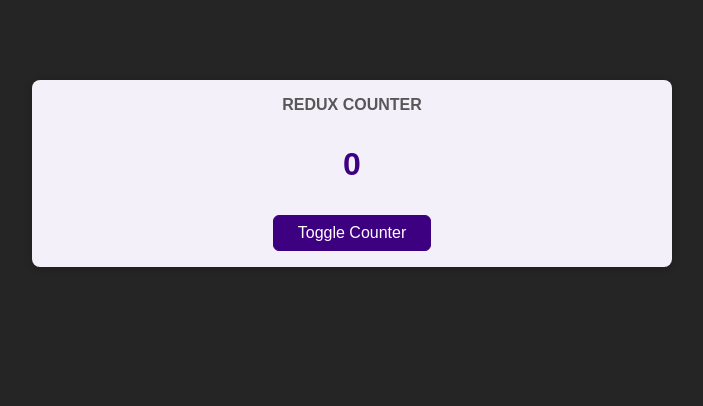
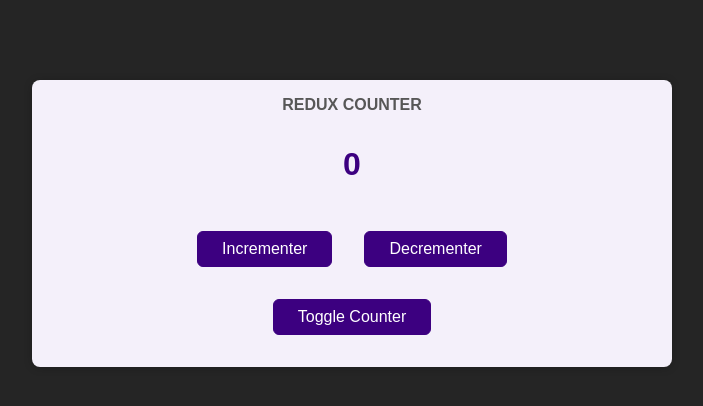
Before and after one commit to Pavithrank02/react-redux-project, a React (Create React App) app: page / in a window 1280 px wide. Shown: the top 406 px of the page, without its empty margins (288-991 px from the left). Built offline with nearby package versions, Linux system fonts and the light colour scheme.

Commit message:
handling counter value

```diff
--- a/src/components/Counter.js
+++ b/src/components/Counter.js
@@ -1,15 +1,28 @@
-import {useSelector} from 'react-redux'
+import {useSelector, useDispatch} from 'react-redux'
 import classes from './Counter.module.css';
 
 const Counter = () => {
 
+  const dispatch = useDispatch()
+
   const counter = useSelector(state => state.counter);
+
+  const incrementHandler = () => {
+    dispatch({type: 'increment'})
+  };
+  const decrementHandler = () => {
+    dispatch({type: 'decrement'})
+  };
   const toggleCounterHandler = () => {};
 
   return (
     <main className={classes.counter}>
       <h1>Redux Counter</h1>
       <div className={classes.value}>{counter}</div>
+      <div>
+        <button onClick={incrementHandler}>Incrementer</button>
+        <button onClick={decrementHandler}>Decrementer</button>
+      </div>
       <button onClick={toggleCounterHandler}>Toggle Counter</button>
     </main>
   );
--- a/src/components/Counter.module.css
+++ b/src/components/Counter.module.css
@@ -21,3 +21,7 @@
   margin: 2rem 0;
   font-weight: bold;
 }
+
+.counter button {
+  margin: 1rem;
+}
--- a/src/store/index.js
+++ b/src/store/index.js
@@ -6,7 +6,7 @@ const counterReducer = (state = {counter: 0}, action) => {
             counter: state.counter + 1,
             }
     }
-    if(action.type === 'deccrement') {
+    if(action.type === 'decrement') {
         return {
             counter: state.counter - 1,
             }
```
